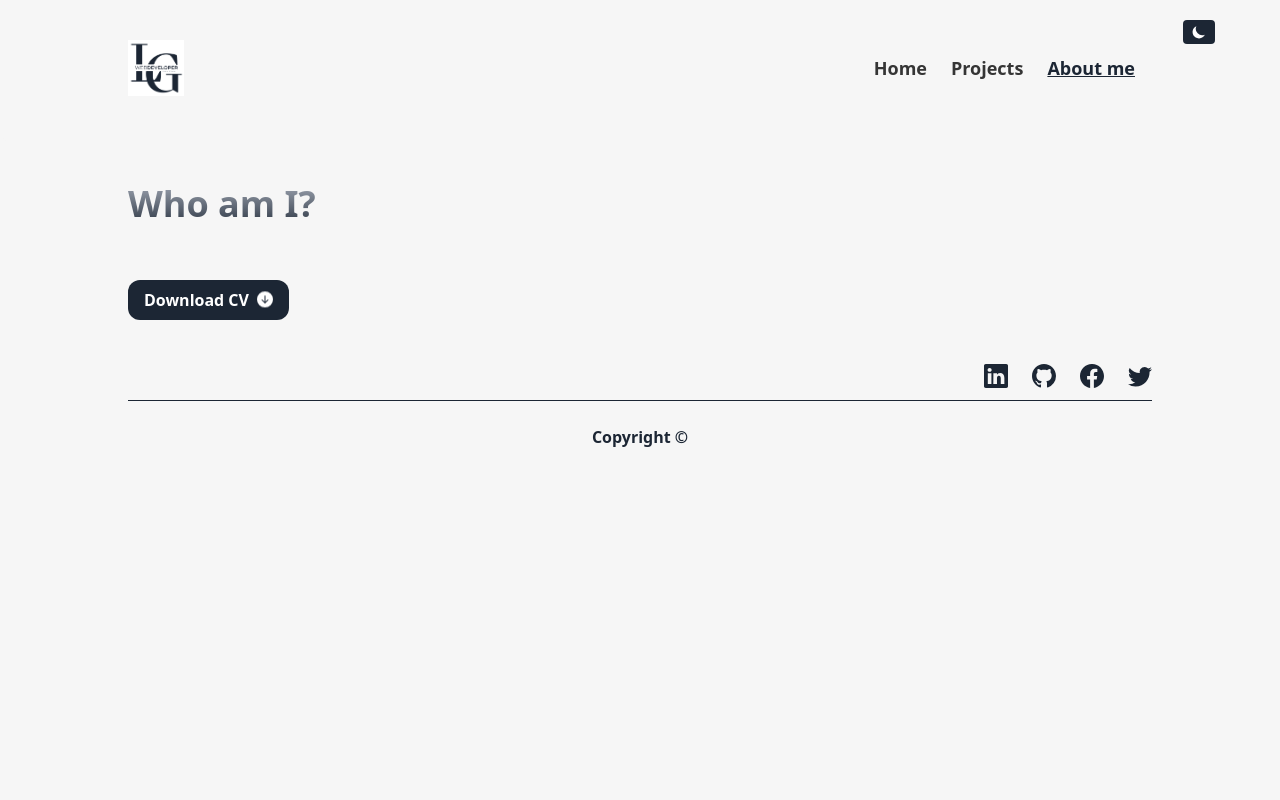
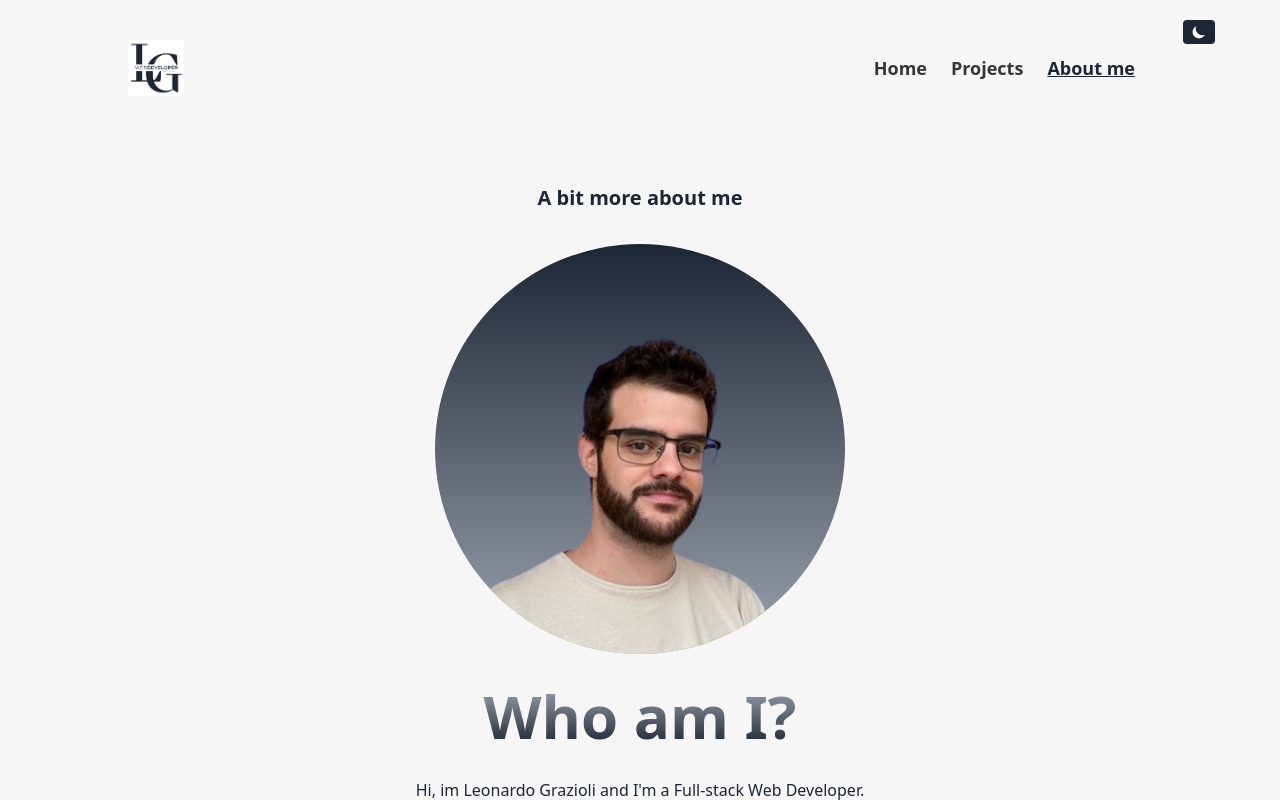
Before and after one commit to Leograzioli/Portfoglio, a React (Vite) app: page /about-me in a window 1280 px wide. Built offline with nearby package versions, Linux system fonts and the light colour scheme.

Commit message:
edit color

```diff
--- a/src/App.jsx
+++ b/src/App.jsx
@@ -20,7 +20,7 @@ function App() {
           <AppHeader />
         </header>
 
-        <main className='pt-[136px] w-[calc(100%-17px)] px-[10%]'>
+        <main className='pt-[136px] w-[100%] px-[10%]'>
           <Routes>
             <Route path="/" element={<AppHome />} />
             <Route path="/projects" element={<AppProjects />} />
--- a/src/pages/AboutMe.jsx
+++ b/src/pages/AboutMe.jsx
@@ -1,16 +1,61 @@
-import { BsFillArrowDownCircleFill } from "react-icons/bs";
+import { BsFillArrowDownCircleFill, BsFillEnvelopeFill } from "react-icons/bs";
 import curriculum from "../assets/leonardo-grazioli-cv.pdf";
+import leo from '../assets/leo.png'
+import { useState } from "react";
 
 export default function AboutMe() {
+    const [isOpen, setIsOpen] = useState(false)
+
     return (
-        <section id="about" className='max-w-[1200px] mx-auto mt-12 pb-8'>
-            <h2 className='text-4xl text-center sm:text-start text-transparent bg-clip-text bg-gradient-to-t from-primary-dark to-secondary dark:bg-gradient-to-b dark:from-white dark:to-secondary font-bold pb-2'>Who am I?</h2>
+        <section id="about" className='max-w-[1200px] mx-auto mt-12 pb-16'>
+            <h4 className="text-xl text-center text-primary-dark dark:text-secondary font-semibold "> A bit more about me </h4>
 
-            <h4 className="text-2xl">  </h4>
+            {/* profile image */}
+            <div className='flex justify-center mt-8'>
+                <img className='h-[315px] w-[315px] sm:h-[410px] sm:w-[410px] object-cover bg-gradient-to-b from-primary-dark to-secondary dark:from-secondary dark:to-primary  rounded-full ' src={leo} alt="profile image" />
+            </div>
 
-            <div className='mt-12 text-center sm:text-start'>
-                <a className='px-4 py-2 bg-primary-dark dark:bg-white text-white dark:text-secondary-dark font-semibold rounded-xl hover:transition-all hover:bg-[#1c365a] inline-flex items-center gap-x-2' href={curriculum} download={curriculum} >Download CV <BsFillArrowDownCircleFill className="animate-bounce" /> </a>
+            <h2 className='text-6xl text-center  text-transparent bg-clip-text bg-gradient-to-t from-primary-dark to-secondary dark:bg-gradient-to-b dark:from-white dark:to-secondary font-bold mt-8'>Who am I?</h2>
+
+            {/* description */}
+            <p className="text-primary-dark dark:text-secondary text-center mt-8 px-12">
+                Hi, im Leonardo Grazioli and I'm a Full-stack Web Developer. <br />
+
+                I was born on Brasil and got the italian citizenship when I was 19 years old and since then I live on Italy.
+            </p>
+
+            <h2 className='text-2xl text-center  text-transparent bg-clip-text bg-gradient-to-t from-primary-dark to-secondary dark:bg-gradient-to-b dark:from-white dark:to-secondary font-bold mt-8 pb-4'>Why I decided to start programming?</h2>
+
+
+            <p className="text-primary-dark dark:text-secondary text-center  px-12">
+
+                After 8 years of experience as warehouse specialist i decided to do something that i always loved.
+                the passion for video-games and technology pushed me to dive into the development world. So i started learning at the beggining <span className="font-bold text-black dark:text-white">Html</span> and  <span className="font-bold text-black dark:text-white">Css</span> with <span className="font-bold text-black dark:text-white">Bootstrap, Tailwind</span> and <span className="font-bold text-black dark:text-white">Sass</span>  <br />
+                and after a short time i started <span className="font-bold text-black dark:text-white">Javascript</span>  with the frameworks <span className="font-bold text-black dark:text-white">Vue.js</span> and <span className="font-bold text-black dark:text-white">React</span>. <br />
+                Then I decided to learn backend programming language, so I decided to start with <span className="font-bold text-black dark:text-white">Php</span> with <span className="font-bold text-black dark:text-white">Laravel</span> framework. <br />
+            </p>
+
+
+            <div className='mt-12 flex justify-center gap-x-4'>
+                <a className='px-4 py-2 bg-primary-dark dark:bg-white text-white dark:text-secondary-dark font-semibold rounded-xl hover:transition-all hover:bg-[#1c365a] inline-flex items-center gap-x-2 hover:scale-x-105' href={curriculum} download={curriculum} >Download CV <BsFillArrowDownCircleFill className="animate-bounce" /> </a>
+                <div onClick={() => { setIsOpen(true) }} className='cursor-pointer px-4 py-2 bg-primary-dark dark:bg-white text-white dark:text-secondary-dark font-semibold rounded-xl hover:transition-all hover:bg-[#1c365a] inline-flex items-center gap-x-2 hover:scale-x-105' href={curriculum} download={curriculum} >Contact Me <BsFillEnvelopeFill /> </div>
             </div>
+
+            {/* modal */}
+            {isOpen && <div className=" h-screen bg-[#00000099] position absolute top-0 left-0 right-0 z-50 flex justify-center items-center">
+                <div className=" bg-primary dark:bg-primary-dark rounded-md px-8 py-10">
+                    <h2 className="text-primary-dark dark:text-primary text-3xl text-center font-bold">Are you sure?</h2>
+                    <p className="text-center text-primary-dark dark:text-primary mt-4 font-semibold">This action will open your Email app <br />
+                    </p>
+                    <small className="block text-center text-primary">you can do it manually with: leograzioli@gmail.com</small>
+
+                    <div className="flex justify-center gap-x-4 mt-6">
+                        <div onClick={() => {setIsOpen(false)}} className="cursor-pointer bg-red-600 rounded-md px-2 py-1 text-primary">Cancel</div>
+                        <div onClick={() => {window.open('mailto:leograzioli@gmail.com')}} className="cursor-pointer bg-green-600 rounded-md px-2 py-1 text-primary">Confirm</div>
+                    </div>
+                </div>
+
+            </div>}
         </section>
     )
 }
--- a/src/pages/AppHome.jsx
+++ b/src/pages/AppHome.jsx
@@ -30,7 +30,7 @@ export default function homepage() {
 
                         {/* download cv button */}
                         <div className='mt-12'>
-                            <a className='px-4 py-2 bg-primary-dark dark:bg-white text-white dark:text-secondary-dark font-semibold rounded-xl hover:transition-all hover:bg-[#1c365a] inline-flex items-center gap-x-2' href={curriculum} download={curriculum} >Download CV <BsFillArrowDownCircleFill className="animate-bounce"/> </a>
+                            <a className='px-4 py-2 bg-primary-dark dark:bg-white text-white dark:text-secondary-dark font-semibold rounded-xl hover:transition-all hover:bg-[#1c365a] inline-flex items-center gap-x-2 hover:scale-x-105' href={curriculum} download={curriculum} >Download CV <BsFillArrowDownCircleFill className="animate-bounce"/> </a>
                         </div>
                     </div>
 
```
